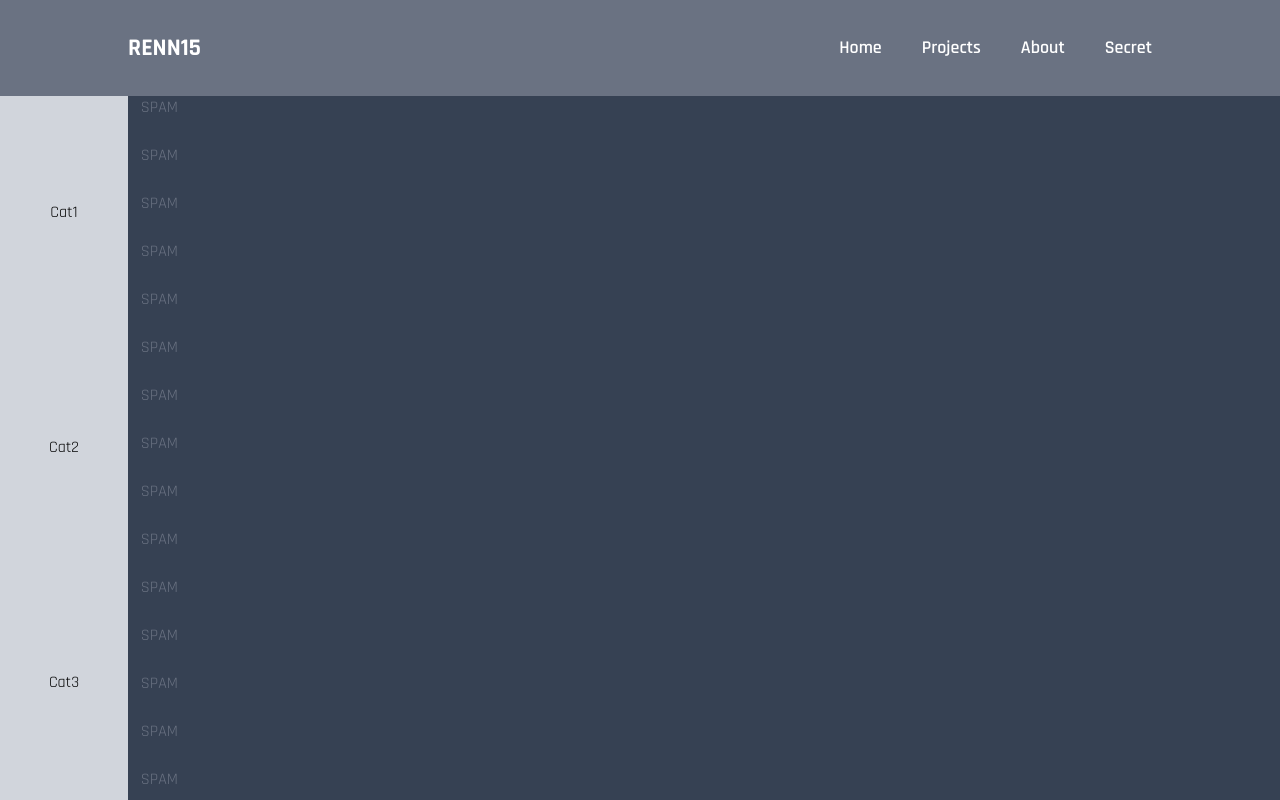
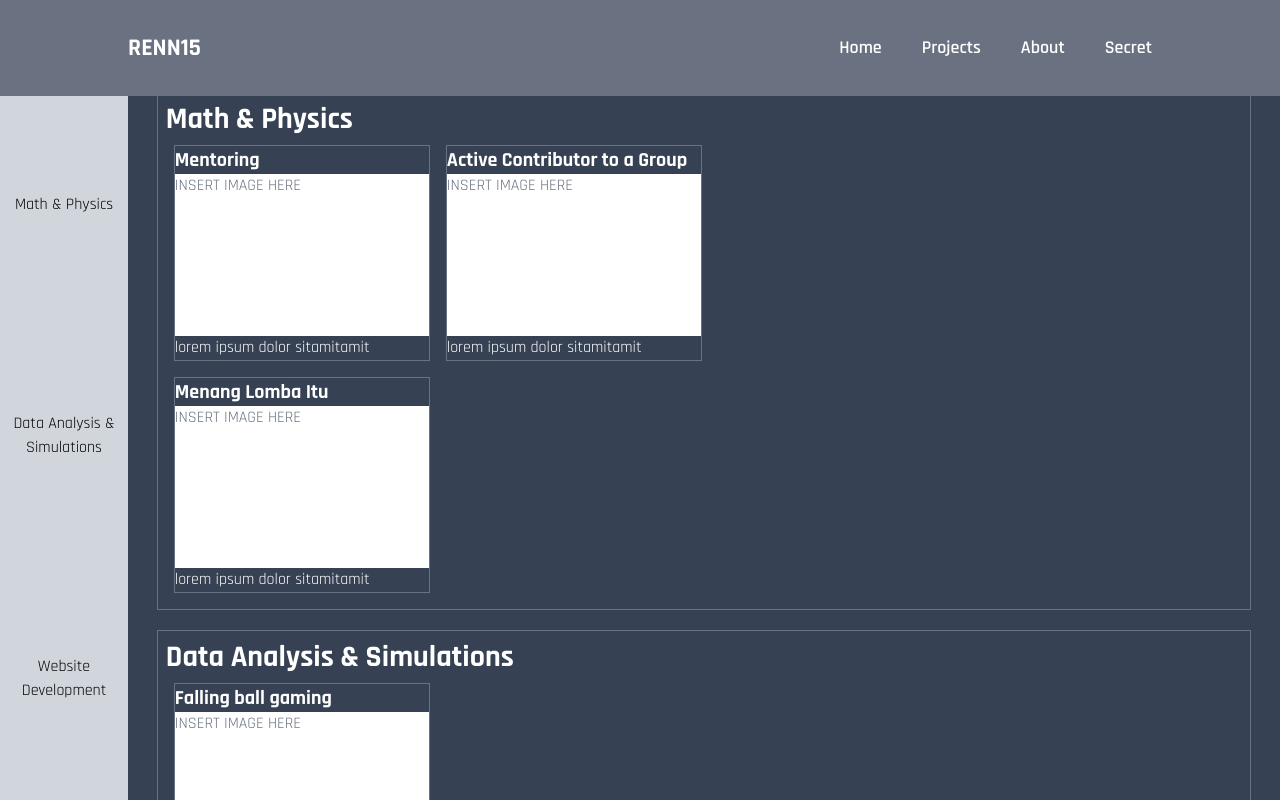
Before and after one commit to renn15/personal-portfolio-website, a Next.js app: page /projects in a window 1280 px wide. Shown: the top 800 px of the page. Built offline with nearby package versions, Linux system fonts and the light colour scheme.

Commit message:
Restructured some files and added layout for the projects page (with temporary contents)

```diff
--- a/app/Components/Home/Hero/Hero.tsx
+++ b/app/Components/Hero/Hero.tsx
@@ -1,6 +1,6 @@
 import Link from 'next/link'
 import React from 'react'
-import { SectionNavLinks } from '../../../Constant/constant';
+import { ProjectsCategory } from '../constant';
 
 const Hero = () => {
   return (
@@ -16,10 +16,10 @@ const Hero = () => {
             {/* Buttons */}
             <div className="row-[3] lg:row-span-3 lg:col-[2] h-[80%] flex flex-col justify-center border-solid gap-10">
                 <h1 className="text-white font-bold text-4xl">Projects</h1>
-                {SectionNavLinks.map((link)=>{
+                {ProjectsCategory.map((category)=>{
                       return (
-                          <Link href={link.url} key={link.id} className="relative inline-flex items-center justify-center grow px-10 py-3 overflow-hidden font-medium translation-all bg-white rounded hover:bg-gray-200 group text-xl">
-                              <p>{link.label}</p>
+                          <Link href={category.url} key={category.id} className="relative inline-flex items-center justify-center grow px-10 py-3 overflow-hidden font-medium translation-all bg-white rounded hover:bg-gray-200 group text-xl">
+                              <p>{category.label}</p>
                           </Link>
                       );
                   })}
--- a/app/Components/Home/Navbar/MobileNav.tsx
+++ b/app/Components/Navbar/MobileNav.tsx
@@ -1,6 +1,6 @@
 'use client';
 import React from 'react'
-import { NavLinks } from '../../../Constant/constant';
+import { NavLinks } from '../constant';
 import Link from 'next/link';
 import { CgClose } from 'react-icons/cg';
 
--- a/app/Components/Home/Navbar/Nav.tsx
+++ b/app/Components/Navbar/Nav.tsx
@@ -1,6 +1,6 @@
 'use client';
 import React, { useState, useEffect } from 'react'
-import { NavLinks } from '../../../Constant/constant'
+import { NavLinks } from '../constant'
 import { HiBars3BottomRight } from "react-icons/hi2";
 import Link from 'next/link'
 
--- a/app/Components/Home/Navbar/SectionNav.tsx
+++ b/app/Components/Navbar/SectionNav.tsx
@@ -1,17 +1,16 @@
 'use client';
 import Link from 'next/link';
-import React, { useEffect, useState } from 'react'
-import { SectionNavLinks } from '../../../Constant/constant';
+import { ProjectsCategory } from '../constant';
 
 const SectionNav = () => {
     return (
         <div className="w-[10%] h-[88%] fixed bottom-0 flex flex-col justify-center transition-all">
-            {SectionNavLinks.map((link)=>{
+            {ProjectsCategory.map((link)=>{
                 return (
                     <Link href={link.url} key={link.id} className="bg-gray-300 hover:bg-gray-400 transition-all grow">
-                        <div className="h-full flex justify-center items-center">
+                        <div className="h-full flex text-center justify-center items-center">
+                            {/* Insert Icon Here */}
                             <p>{link.label}</p>
-                            {/* Insert Icon Here */}
                         </div>
                     </Link>
                 );
--- /dev/null
+++ b/app/Components/constant.ts
@@ -0,0 +1,74 @@
+export const NavLinks = [
+    {
+        id:1,
+        url:'/',
+        label:'Home',
+    },
+    {
+        id:2,
+        url:'/projects',
+        label:'Projects',
+    },
+    {
+        id:3,
+        url:'/about',
+        label:'About',
+    },
+    {
+        id:4,
+        url:'/secret',
+        label:'Secret',
+    }
+];
+
+export const ProjectsCategory = [
+    {
+        id:1,
+        url:'/projects/#project1',
+        label:'Math & Physics',
+        content: [
+            {
+                id:1,
+                title:"Mentoring",
+                image:"#",
+                desc:"lorem ipsum dolor sitamitamit"
+            },
+            {
+                id:2,
+                title:"Menang Lomba Itu",
+                image:"#",
+                desc:"lorem ipsum dolor sitamitamit"
+            },
+            {
+                id:3,
+                title:"Active Contributor to a Group",
+                image:"#",
+                desc:"lorem ipsum dolor sitamitamit"
+            }
+        ],
+    },
+    {
+        id:2,
+        url:'/projects/#project2',
+        label:'Data Analysis & Simulations',
+        content: [
+            {
+                id:1,
+                title:"Falling ball gaming",
+                desc:"lorem ipsum dolor sitamitamit"
+            }
+        ],
+    },
+    {
+        id:3,
+        url:'/projects/#project3',
+        label:'Website Development',
+        content: [
+            {
+                id:1,
+                title:"This very website",
+                desc:"lorem ipsum dolor sitamitamit"
+            }
+        ],
+    },
+];
--- a/app/Constant/constant.ts
+++ /dev/null
@@ -1,40 +0,0 @@
-export const NavLinks = [
-    {
-        id:1,
-        url:'/',
-        label:'Home',
-    },
-    {
-        id:2,
-        url:'/projects',
-        label:'Projects',
-    },
-    {
-        id:3,
-        url:'/about',
-        label:'About',
-    },
-    {
-        id:4,
-        url:'/secret',
-        label:'Secret',
-    }
-];
-
-export const SectionNavLinks = [
-    {
-        id:1,
-        url:'#',
-        label:'Cat1',
-    },
-    {
-        id:2,
-        url:'#',
-        label:'Cat2',
-    },
-    {
-        id:3,
-        url:'#',
-        label:'Cat3',
-    },
-];
--- a/app/layout.tsx
+++ b/app/layout.tsx
@@ -1,7 +1,7 @@
 import type { Metadata } from "next";
 import { Rajdhani } from "next/font/google";
 import "./globals.css";
-import ResponsiveNav from "./Components/Home/Navbar/ResponsiveNav";
+import ResponsiveNav from "./Components/Navbar/ResponsiveNav";
 
 const font = Rajdhani({
   weight:['300', '400', '500', '600', '700'],
--- a/app/page.tsx
+++ b/app/page.tsx
@@ -1,5 +1,5 @@
 import React from 'react'
-import Hero from './Components/Home/Hero/Hero'
+import Hero from './Components/Hero/Hero'
 
 const HomePage = () => {
   return (
--- a/app/projects/page.tsx
+++ b/app/projects/page.tsx
@@ -1,32 +1,36 @@
 import React from 'react'
-import SectionNav from '../Components/Home/Navbar/SectionNav'
+import SectionNav from '../Components/Navbar/SectionNav'
+import { ProjectsCategory } from '../Components/constant';
+import Link from 'next/link';
+
+
 
 const Projects = () => {
 return (
-    <div className="w-full h-screen bg-gray-700">
+    <div className="w-full h-full bg-gray-700">
         <SectionNav></SectionNav>
-        <div className="w-[85%] relative left-[11%] text-gray-500">
-          <h1>SPAM</h1><br/>
-          <h1>SPAM</h1><br/>
-          <h1>SPAM</h1><br/>
-          <h1>SPAM</h1><br/>
-          <h1>SPAM</h1><br/>
-          <h1>SPAM</h1><br/>
-          <h1>SPAM</h1><br/>
-          <h1>SPAM</h1><br/>
-          <h1>SPAM</h1><br/>
-          <h1>SPAM</h1><br/>
-          <h1>SPAM</h1><br/>
-          <h1>SPAM</h1><br/>
-          <h1>SPAM</h1><br/>
-          <h1>SPAM</h1><br/>
-          <h1>SPAM</h1><br/>
-          <h1>SPAM</h1><br/>
-          <h1>SPAM</h1><br/>
-          <h1>SPAM</h1><br/>
-          <h1>SPAM</h1><br/>
-          <h1>SPAM</h1><br/>
-          <h1>SPAM</h1><br/>
+        <div className="w-[90%] h-[88%] relative left-[10%] top-23 text-gray-500 flex flex-col gap-y-5">
+          {ProjectsCategory.map((category)=>{
+            return (
+              <div key={category.id} id={`project${category.id}`} className='w-[95%] mx-auto p-2 border'>
+                <h1 className='text-white font-bold text-3xl'>{category.label}</h1>
+                <div className={`grid grid-flow-col
+                  ${category.content.length < 2 ? "grid-rows-1" : "grid-rows-2"} // One row if there's only one content, two rows else.
+                  auto-cols-min`}>
+                  {category.content.map((content)=>{
+                    return (
+                      <div key={content.id} className='w-64 h-54 flex flex-col grow border m-2'>
+                        <h1 className='text-white font-bold text-xl'>{content.title}</h1>
+                        <div className='grow-3 bg-white'>INSERT IMAGE HERE</div>
+                        <p className='text-white text-md'>{content.desc}</p>
+                      </div>
+                    );
+                  })}
+                </div>
+              </div>
+            );
+          })}
+          <h1>SPAM</h1>
         </div>
     </div>
   )
```
Also changed, not shown: app/Components/Navbar/ResponsiveNav.tsx (renamed from app/Components/Home/Navbar/ResponsiveNav.tsx).
